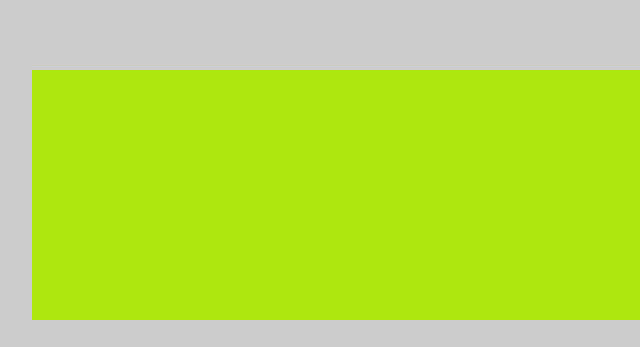
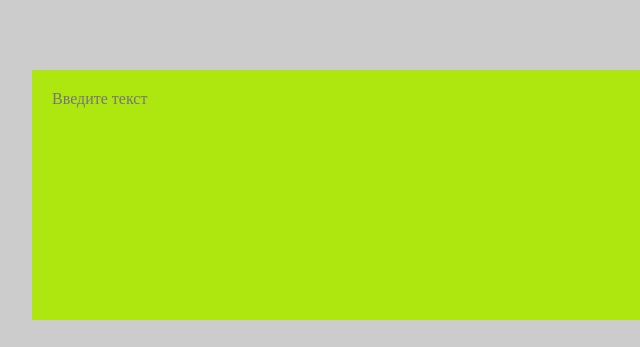
Before and after one commit to maksym-rakomin/text-area, a website: page index.html in a window 1280 px wide. Both pictures are taken after a click on the button "Редактировать (Ctrl + E)". Shown: the part 160-507 px from the top of the page, 208-848 px from the left. Drawn offline with nearby package versions, Linux system fonts and the light colour scheme; files that its build step writes are made by us from their sources.

Commit message:
Добавил placeholder на textarea

```diff
--- a/index.html
+++ b/index.html
@@ -11,7 +11,7 @@
 <body>
     <div class="container">
             <div id="text" class="text text-div"></div>
-            <textarea id="textarea" class="text enter-text" style="display: none;" autofocus></textarea>
+            <textarea id="textarea" class="text enter-text" style="display: none;" autofocus placeholder="Введите текст"></textarea>
             <div class="btn-container">
                 <button class="btn btn--edit">Редактировать (Ctrl + E)</button>
                 <button class="btn btn--save"  style="display: none;">Сохранить (Ctrl + S)</button>
```
